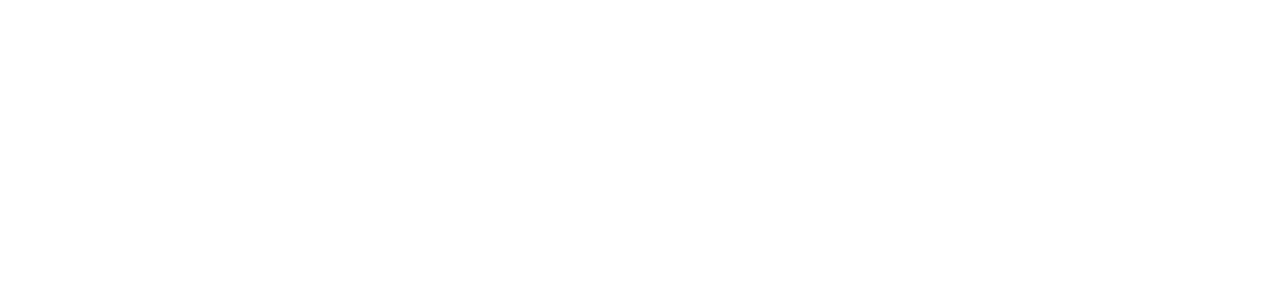
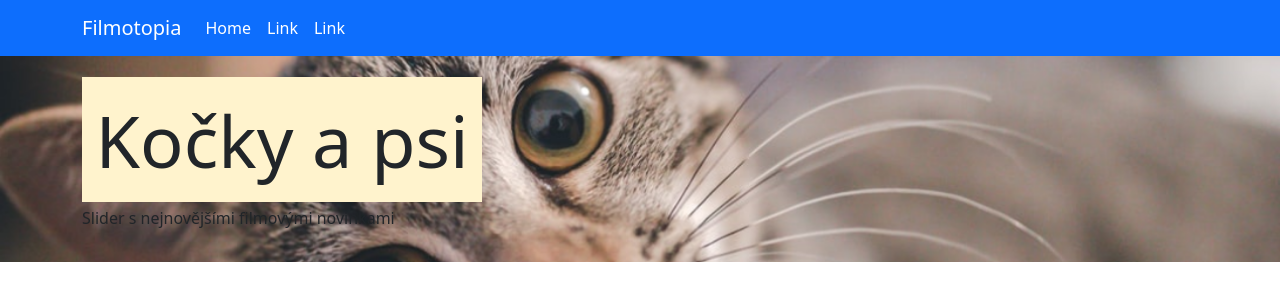
Before and after one commit to EvaNovotna/wd2_02, a plain HTML site: page index.html in a window 1280 px wide. Drawn offline with nearby package versions, Linux system fonts and the light colour scheme.

Commit message:
uložená práce z 2.10

```diff
--- /dev/null
+++ b/css/style.css
@@ -0,0 +1,7 @@
+.banner {
+    background-image: url(../images/Slider.png);
+    background-repeat: no-repeat;
+    background-position: center center;
+    background-size: cover;
+
+}
--- a/index.html
+++ b/index.html
@@ -4,9 +4,45 @@
     <meta charset="UTF-8">
     <meta http-equiv="X-UA-Compatible" content="IE=edge">
     <meta name="viewport" content="width=device-width, initial-scale=1.0">
+    <link href="https://cdn.jsdelivr.net/npm/bootstrap@5.3.2/dist/css/bootstrap.min.css" rel="stylesheet" integrity="sha384-T3c6CoIi6uLrA9TneNEoa7RxnatzjcDSCmG1MXxSR1GAsXEV/Dwwykc2MPK8M2HN" crossorigin="anonymous">
     <title>Document</title>
+    <link href="css/style.css" rel="stylesheet">
 </head>
 <body>
+    <script src="https://cdn.jsdelivr.net/npm/bootstrap@5.3.2/dist/js/bootstrap.bundle.min.js" integrity="sha384-C6RzsynM9kWDrMNeT87bh95OGNyZPhcTNXj1NW7RuBCsyN/o0jlpcV8Qyq46cDfL" crossorigin="anonymous"></script>
+    <nav class="navbar navbar-expand-lg bg-primary">
+        <div class="container">
+            <a class="navbar-brand text-white" href="#">Filmotopia</a>
+            <button class="navbar-toggler" type="button" data-bs-toggle="collapse" data-bs-target="#navbarSupportedContent" aria-controls="navbarSupportedContent" aria-expanded="false" aria-label="Toggle navigation">
+                <span class="navbar-toggler-icon"></span>
+              </button>
+              <div class="collapse navbar-collapse" id="navbarSupportedContent">
+                <ul class="navbar-nav me-auto mb-2 mb-lg-0">
+                  <li class="nav-item">
+                    <a class="nav-link active text-white " aria-current="page" href="#">Home</a>
+                  </li>
+                  <li class="nav-item">
+                    <a class="nav-link text-white" href="#">Link</a>
+                  </li>
+                  <li class="nav-item">
+                    <a class="nav-link text-white" href="#">Link</a>
+                  </li>
 
+
+                </ul>
+
+              </div>
+        </div>
+    </nav>
+
+    <section class="banner py-3 py-md-10">
+      <div class="container">
+        <h1 class="display-2 my-3 my-md-4 text-center text-md-start text-white">
+          <mark>Kočky a psi</mark>
+        </h1>
+        <p>Slider s nejnovějšími filmovými novinkami</p>
+      </div>
+    </section>
+</body>
 </body>
 </html>
```
Also changed, not shown: images/Slider.png (added), images/avatar.png (added), images/obr1.png (added), images/obr2.png (added), images/obr3.png (added), images/obr4.png (added), images/obr5.png (added), images/obr6.png (added).
